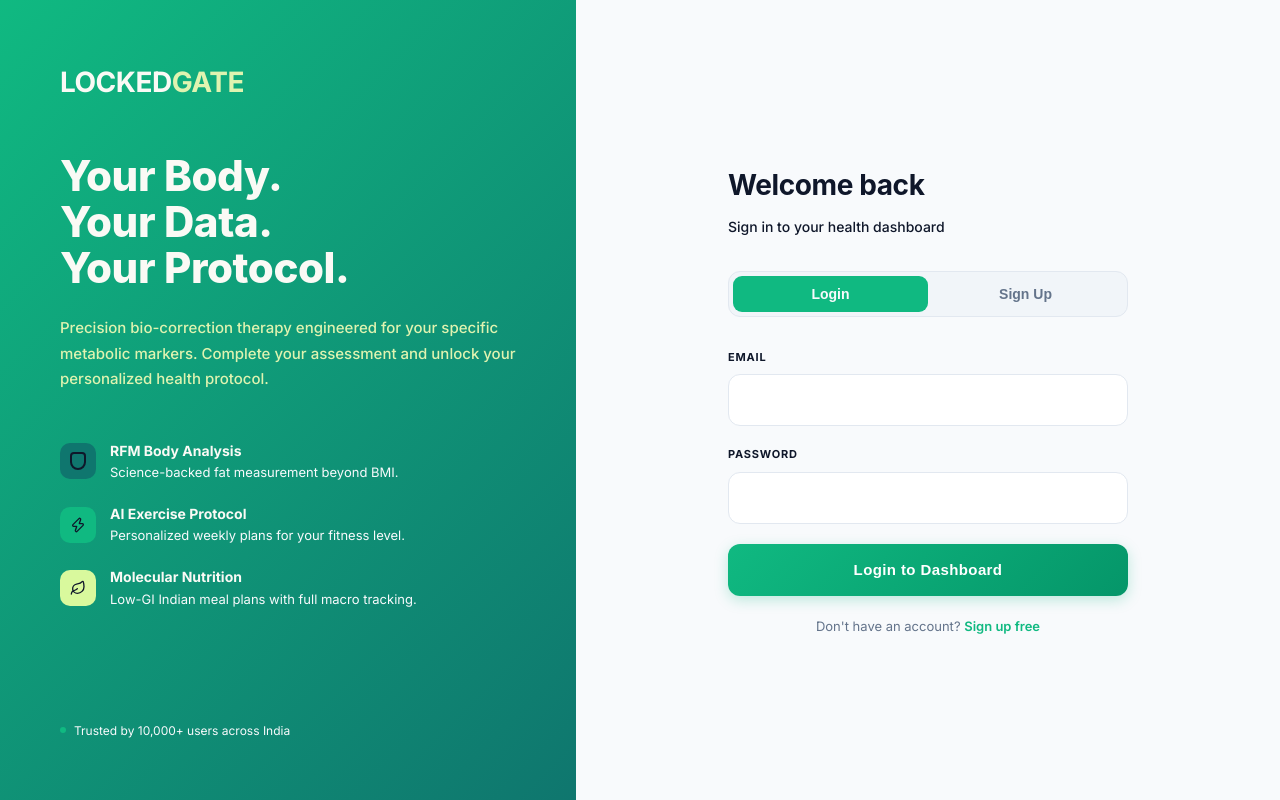
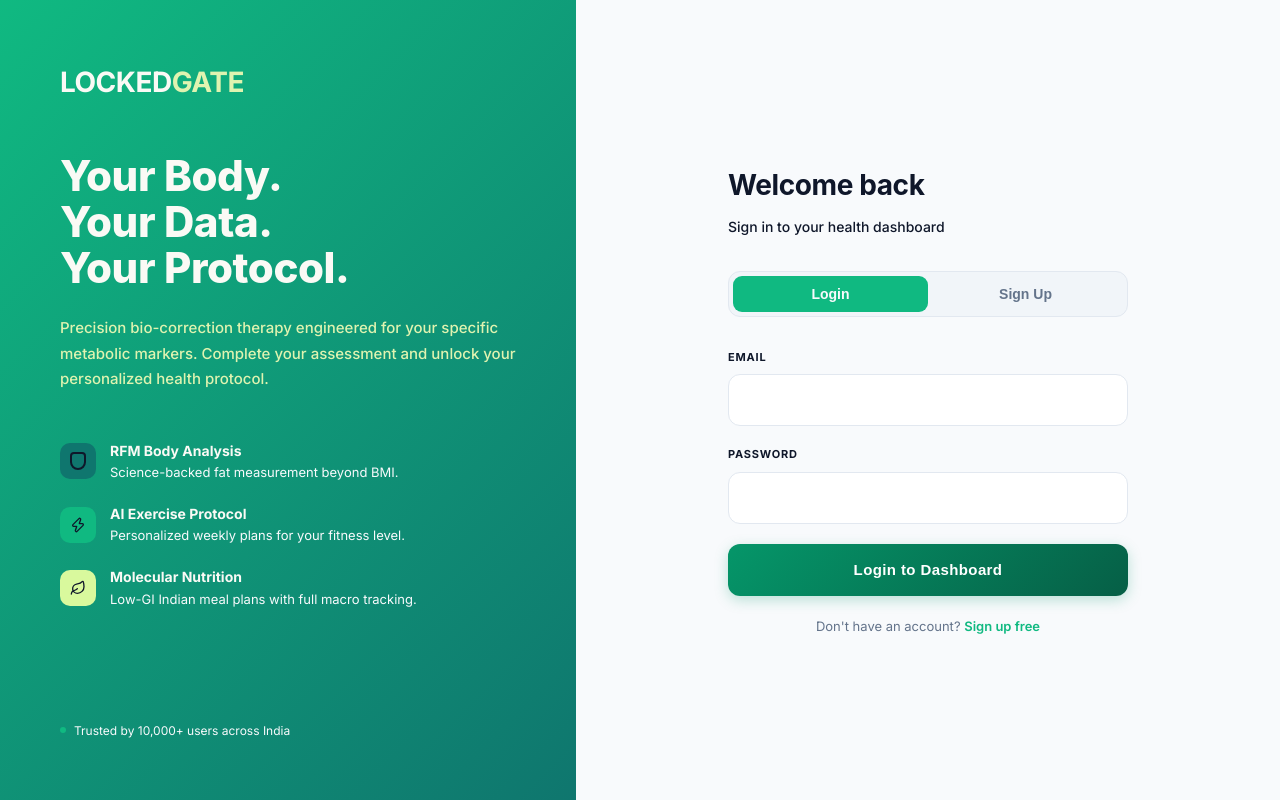
Before and after one commit to SAGEOFCODING/Yoga-, a React (Vite) app: page / in a window 1280 px wide. Built offline with nearby package versions, Linux system fonts and the light colour scheme.

Commit message:
Fixed readability issues on primary and outline buttons

```diff
--- a/src/components/LandingPage.jsx
+++ b/src/components/LandingPage.jsx
@@ -51,7 +51,7 @@ const LandingPage = ({ onStart }) => {
             </p>
 
             <div style={{ display: 'flex', gap: '16px' }}>
-              <button className="btn-primary" onClick={onStart} style={{ padding: '16px 32px', height: 'auto', borderRadius: '16px', fontSize: '18px', background: 'linear-gradient(135deg, var(--color-emerald) 0%, var(--color-teal) 100%)' }}>
+              <button className="btn-primary" onClick={onStart} style={{ padding: '16px 32px', height: 'auto', borderRadius: '16px', fontSize: '18px', fontWeight: 800, background: 'linear-gradient(135deg, #059669 0%, #064E3B 100%)', boxShadow: '0 10px 25px rgba(5, 150, 105, 0.3)' }}>
                 Initialize Analysis <ArrowRight size={20} />
               </button>
               <button className="btn-outline" onClick={scrollToSpecs} style={{ padding: '16px 32px', height: 'auto', borderRadius: '12px', fontSize: '16px' }}>Protocol Specs</button>
--- a/src/index.css
+++ b/src/index.css
@@ -168,10 +168,10 @@ input[type=number]::-webkit-outer-spin-button {
 }
 
 .btn-primary {
-  background: linear-gradient(135deg, var(--color-emerald) 0%, #059669 100%);
+  background: linear-gradient(135deg, #059669 0%, #065F46 100%);
   color: #FFFFFF;
   font-size: 15px;
-  font-weight: 600;
+  font-weight: 800;
   letter-spacing: 0.4px;
   border-radius: var(--radius-md);
   padding: 14px 28px;
@@ -183,7 +183,7 @@ input[type=number]::-webkit-outer-spin-button {
   align-items: center;
   justify-content: center;
   gap: 8px;
-  box-shadow: 0 4px 14px rgba(16, 185, 129, 0.25);
+  box-shadow: 0 4px 14px rgba(5, 150, 105, 0.25);
 }
 
 .btn-primary:hover {
@@ -199,7 +199,7 @@ input[type=number]::-webkit-outer-spin-button {
 .btn-outline {
   background: transparent;
   border: 1px solid var(--color-border-active);
-  color: var(--color-accent-bright);
+  color: var(--color-emerald);
   font-size: 15px;
   font-weight: 600;
   border-radius: 12px;
```
